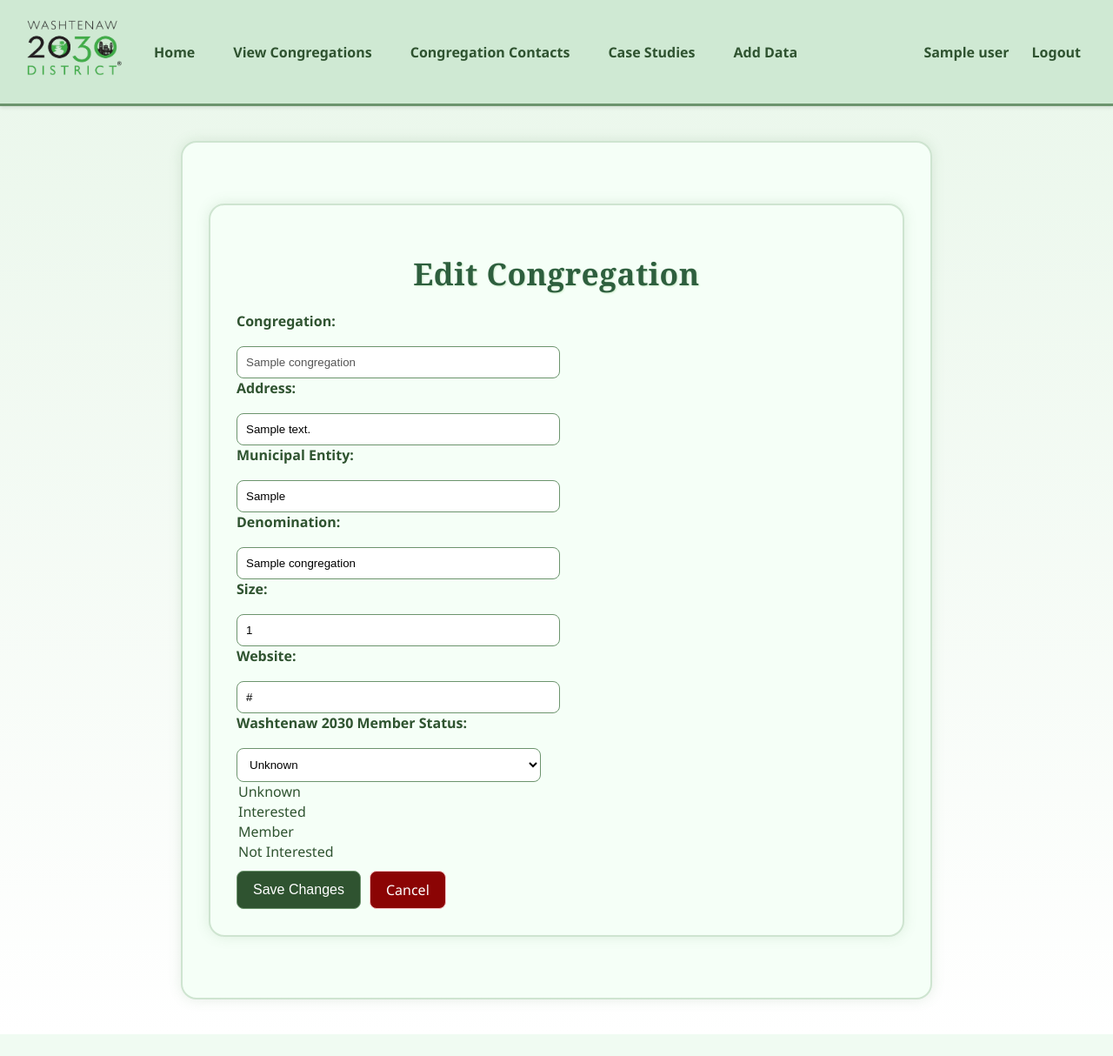
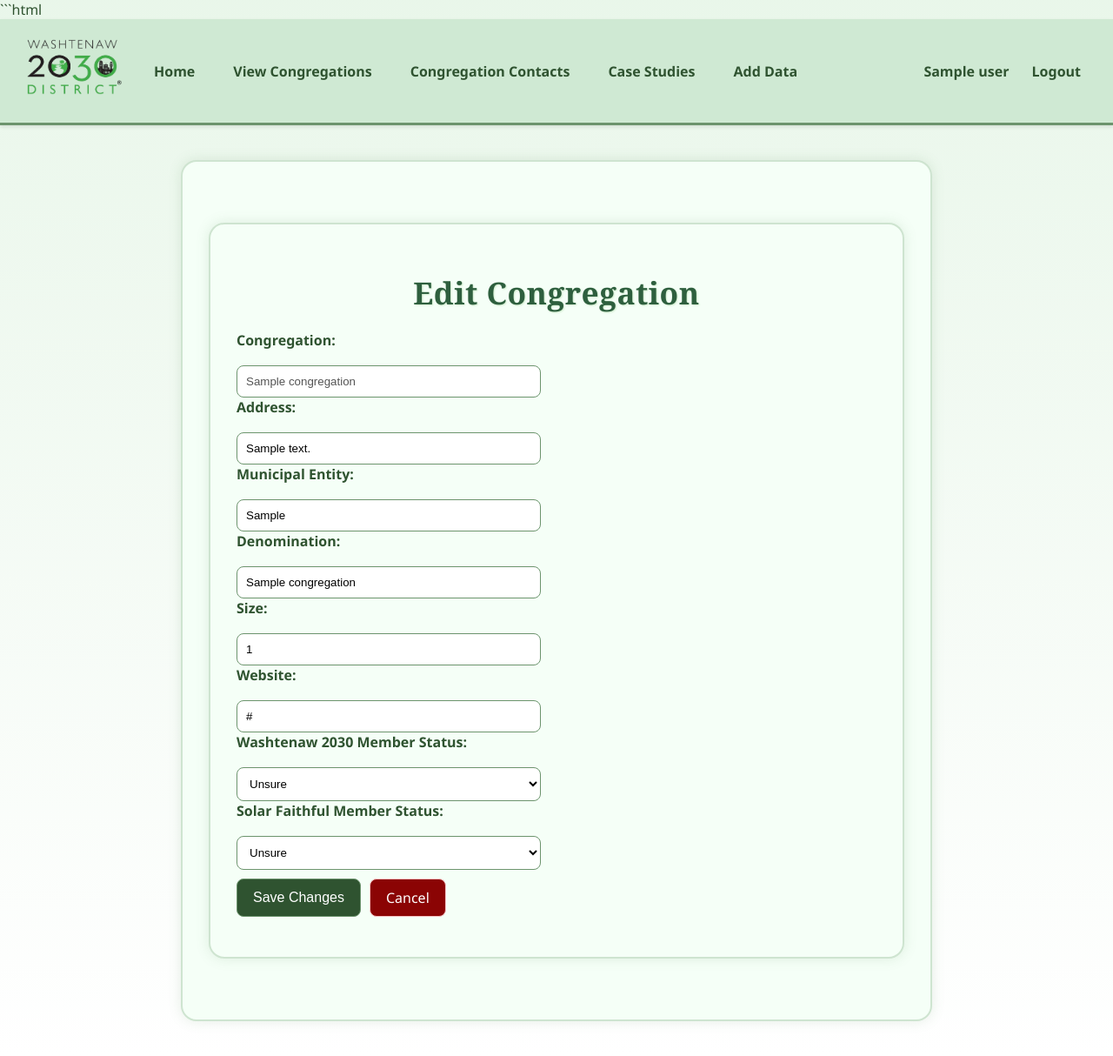
Before and after one commit to remecca4/Washtenaw2030_HOW_DB, a Flask app: page /edit_congregation/1 in a window 1280 px wide. Shown: the whole page at 87% size. Before the commit the page ends 1189 px from the top, so only its background shows below. Run offline with Flask 3, Linux system fonts and the light colour scheme; a user stored in the database is signed in; a database or web service that is not in the repository returns one stand-in record (values such as "Sample title"); some libraries are stand-ins or nearby versions.

Commit message:
fix html error

````diff
--- a/templates/edit_congregation.html
+++ b/templates/edit_congregation.html
@@ -1,9 +1,12 @@
+```html
 {% extends "base.html" %}
 
 {% block title %}Edit Congregation{% endblock %}
 
 {% block content %}
+
 <div class="container">
+
     <h1 class="title">Edit Congregation</h1>
 
     <form method="POST" action="" class="edit-form">
@@ -11,45 +14,102 @@
         <!-- READ ONLY: congregation name -->
         <label for="congregation_display">Congregation:</label>
         <input type="text" id="congregation_display"
-               value="{{congregation['name']  }}"
+               value="{{ congregation['name'] }}"
                disabled>
 
-
         <label for="address">Address:</label>
-        <input type="text" id="address" name="address" value="{{ congregation['address'] }}" required>
+        <input type="text" id="address" name="address"
+               value="{{ congregation['address'] }}" required>
 
         <label for="municipal_entity">Municipal Entity:</label>
-        <input type="text" id="municipal_entity" name="municipal_entity" value="{{ congregation['municipal_entity'] }}" required>
+        <input type="text" id="municipal_entity" name="municipal_entity"
+               value="{{ congregation['municipal_entity'] }}" required>
 
         <label for="denomination">Denomination:</label>
-        <input type="text" id="denomination" name="denomination" value="{{ congregation['denomination'] }}">
+        <input type="text" id="denomination" name="denomination"
+               value="{{ congregation['denomination'] }}">
 
         <label for="size">Size:</label>
-        <input type="number" id="size" name="size" value="{{ congregation['size'] }}">
+        <input type="number" id="size" name="size"
+               value="{{ congregation['size'] }}">
 
         <label for="website">Website:</label>
-        <input type="text" id="website" name="website" value="{{ congregation['website'] }}">
+        <input type="text" id="website" name="website"
+               value="{{ congregation['website'] }}">
 
-        <label for="wash2030_member_status">Washtenaw 2030 Member Status:</label>
-       <select id="wash2030_member_status" name="wash2030_member_status">
-       <option value="Unknown" {% if congregation['wash2030_member_status'] == 'Unknown' %}selected{% endif %}>Unknown</option>
-       <option value="Interested" {% if congregation['wash2030_member_status'] == 'Interested' %}selected{% endif %}>Interested</option>
-       <option value="Member" {% if congregation['wash2030_member_status'] == 'Member' %}selected{% endif %}>Member</option>
-       <option value="Not Interested" {% if congregation['wash2030_member_status'] == 'Not Interested' %}selected{% endif %}>Not Interested</option>
+        <label for="wash2030_member_status">
+            Washtenaw 2030 Member Status:
+        </label>
 
-        <label for="sf_member_status">Solar Faithful Member Status:</label>
-       <select id="sf_member_status" name="sf_member_status">
-       <option value="Unknown" {% if congregation['sf_member_status'] == 'Unknown' %}selected{% endif %}>Unknown</option>
-       <option value="Interested" {% if congregation['sf_member_status'] == 'Interested' %}selected{% endif %}>Interested</option>
-       <option value="Member" {% if congregation['sf_member_status'] == 'Member' %}selected{% endif %}>Member</option>
-       <option value="Not Interested" {% if congregation['sf_member_status'] == 'Not Interested' %}selected{% endif %}>Not Interested</option>
-</select>
+        <select id="wash2030_member_status" name="wash2030_member_status">
+            <option value="Unknown"
+                {% if congregation['wash2030_member_status'] == 'Unknown' %}selected{% endif %}>
+                Unknown
+            </option>
+
+            <option value="Unsure"
+                {% if congregation['wash2030_member_status'] == 'Unsure' %}selected{% endif %}>
+                Unsure
+            </option>
+
+            <option value="Interested"
+                {% if congregation['wash2030_member_status'] == 'Interested' %}selected{% endif %}>
+                Interested
+            </option>
+
+            <option value="Member"
+                {% if congregation['wash2030_member_status'] == 'Member' %}selected{% endif %}>
+                Member
+            </option>
+
+            <option value="Not Interested"
+                {% if congregation['wash2030_member_status'] == 'Not Interested' %}selected{% endif %}>
+                Not Interested
+            </option>
+        </select>
+
+        <label for="sf_member_status">
+            Solar Faithful Member Status:
+        </label>
+
+        <select id="sf_member_status" name="sf_member_status">
+            <option value="Unknown"
+                {% if congregation['sf_member_status'] == 'Unknown' %}selected{% endif %}>
+                Unknown
+            </option>
+
+            <option value="Unsure"
+                {% if congregation['sf_member_status'] == 'Unsure' %}selected{% endif %}>
+                Unsure
+            </option>
+
+            <option value="Interested"
+                {% if congregation['sf_member_status'] == 'Interested' %}selected{% endif %}>
+                Interested
+            </option>
+
+            <option value="Member"
+                {% if congregation['sf_member_status'] == 'Member' %}selected{% endif %}>
+                Member
+            </option>
+
+            <option value="Not Interested"
+                {% if congregation['sf_member_status'] == 'Not Interested' %}selected{% endif %}>
+                Not Interested
+            </option>
+        </select>
+
         <div class="button-group">
-         <button type="submit" class="button">Save Changes</button>
-         <a href="/congregations?id={{ congregation['congregation_id'] }}" class="button button-reject">Cancel</a>
-         </div>
+            <button type="submit" class="button">Save Changes</button>
+
+            <a href="/congregations?id={{ congregation['congregation_id'] }}"
+               class="button button-reject">
+                Cancel
+            </a>
+        </div>
+
     </form>
+
 </div>
 
-
 {% endblock %}
````
